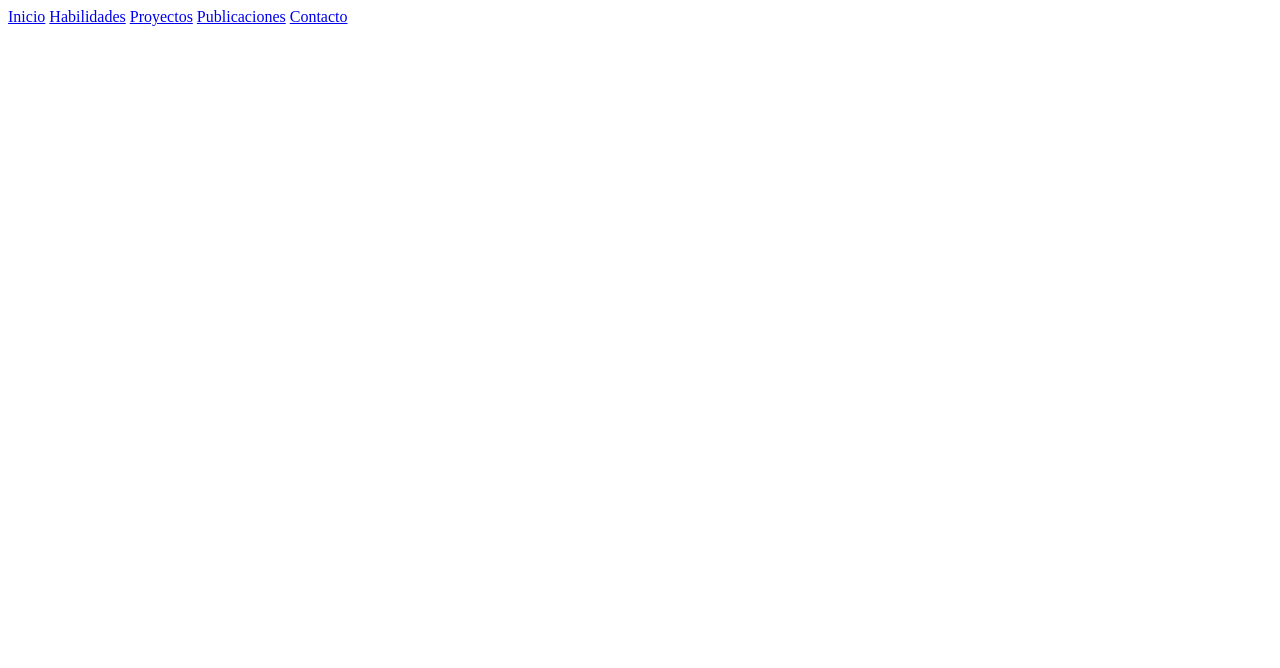
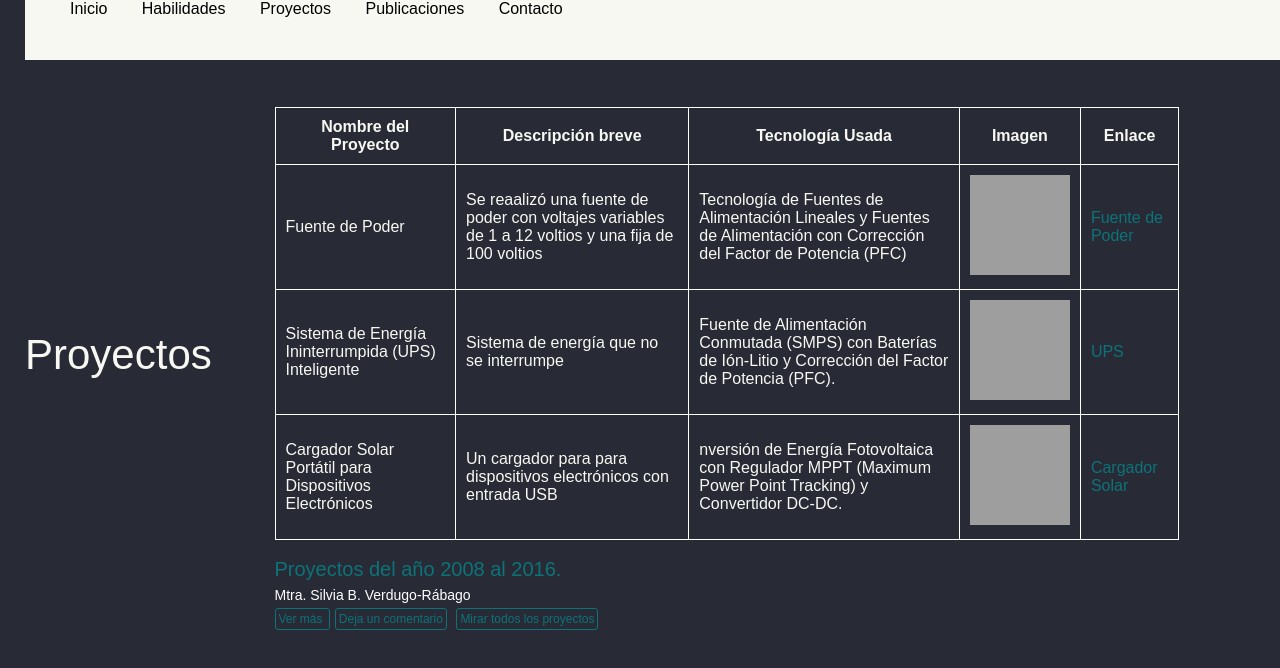
Before and after one commit to Usagisil/mgtic, a plain HTML site: page projects.html in a window 1280 px wide. Drawn offline with Linux system fonts and the light colour scheme; grey boxes are pictures that could not be loaded.

Commit message:
version 5 proyectos

```diff
--- a/projects.html
+++ b/projects.html
@@ -3,7 +3,8 @@
 <head>
     <meta charset="UTF-8">
     <meta name="viewport" content="width=device-width, initial-scale=1.0">
-    <title>Document</title>
+    <title>Publicaciones</title>
+    <link rel="stylesheet" href="mystyle.css"
 </head>
 <body>
     <nav class="menu-nav">
@@ -13,5 +14,72 @@
         <a href="publications.html">Publicaciones</a>
         <a href="contact.html">Contacto</a>
     </nav>
+    <header>
+        <main>
+        <div class="main-flex">
+            <div class="my-info">
+
+                <h1>Proyectos</h1>
+
+            </div>
+
+        <main>
+            <br><br><br>
+            <div>
+                <table>
+                    <thead>
+                        <th>Nombre del Proyecto</th>
+                        <th>Descripción breve</th>
+                        <th>Tecnología Usada</th>
+                        <th>Imagen</th>
+                        <th>Enlace</th>
+
+                    </thead>
+                    <tbody>
+                        <tr>
+                            <td>Fuente de Poder</td>
+                            <td>Se reaalizó una fuente de poder con voltajes variables de 1 a 12 voltios y una fija de 100 voltios</td>
+                            <td>Tecnología de Fuentes de Alimentación Lineales y Fuentes de Alimentación con Corrección del Factor de Potencia (PFC)</td>
+                            <td><img src="https://ss628.liverpool.com.mx/xl/1137601229.jpg" width="100" height="100" alt=""></td>
+                            <td><a href="https://ss628.liverpool.com.mx/xl/1137601229.jpg" style="color: rgb(12, 116, 121)" >Fuente de Poder</a></td>
+                        </tr>
+                        <tr>
+                            <td>Sistema de Energía Ininterrumpida (UPS) Inteligente</td>
+                            <td>Sistema de energía que no se interrumpe</td>
+                            <td>Fuente de Alimentación Conmutada (SMPS) con Baterías de Ión-Litio y Corrección del Factor de Potencia (PFC). </td>
+                            <td><img src="https://upload.wikimedia.org/wikipedia/commons/b/b0/UPSAPC.jpg" width="100" height="100" alt=""></td>
+                            <td><a href="https://upload.wikimedia.org/wikipedia/commons/b/b0/UPSAPC.jpg"style="color:rgb(12, 116, 121)">UPS</a></td>
+                        </tr>
+                        <tr>
+                            <td>Cargador Solar Portátil para Dispositivos Electrónicos </td>
+                            <td>Un cargador para para dispositivos electrónicos con entrada USB</td>
+                            <td>nversión de Energía Fotovoltaica con Regulador MPPT (Maximum Power Point Tracking) y Convertidor DC-DC.</td>
+                            <td><img src="https://kpnenergy.com/wp-content/uploads/2022/05/Cargador-solar.jpg" width="100" height="100" alt=""></td>
+                            <td><a href="https://kpnenergy.com/wp-content/uploads/2022/05/Cargador-solar.jpg"style="color:rgb(12, 116, 121)">Cargador Solar</a></td>
+                        </tr>
+                    </tbody>
+                </table>
+                <div>
+                 <br>
+                    <h4 class="publication-title" >
+                        Proyectos del año 2008 al 2016.
+
+                    </h4>
+                    <p class="publicatios-author" >
+                        <a href="https://www.linkedin.com/in/silvia-verdugo-rabago/"style="color: white">Mtra. Silvia B. Verdugo-Rábago</a>
+
+                    </p>
+                    <a class="publication-link" href="#">Ver más </a>
+                    <a class="publication-link" href="#">Deja un comentario</a>
+                    <a class="publication-link" href="#">Mirar todos los proyectos</a>
+
+
+
+                </div>
+            </div>
+
+        </main>
+    </div>
+    </header>
 </body>
 </html>
```
Also changed, not shown: publications.html (+1 -5 lines).
